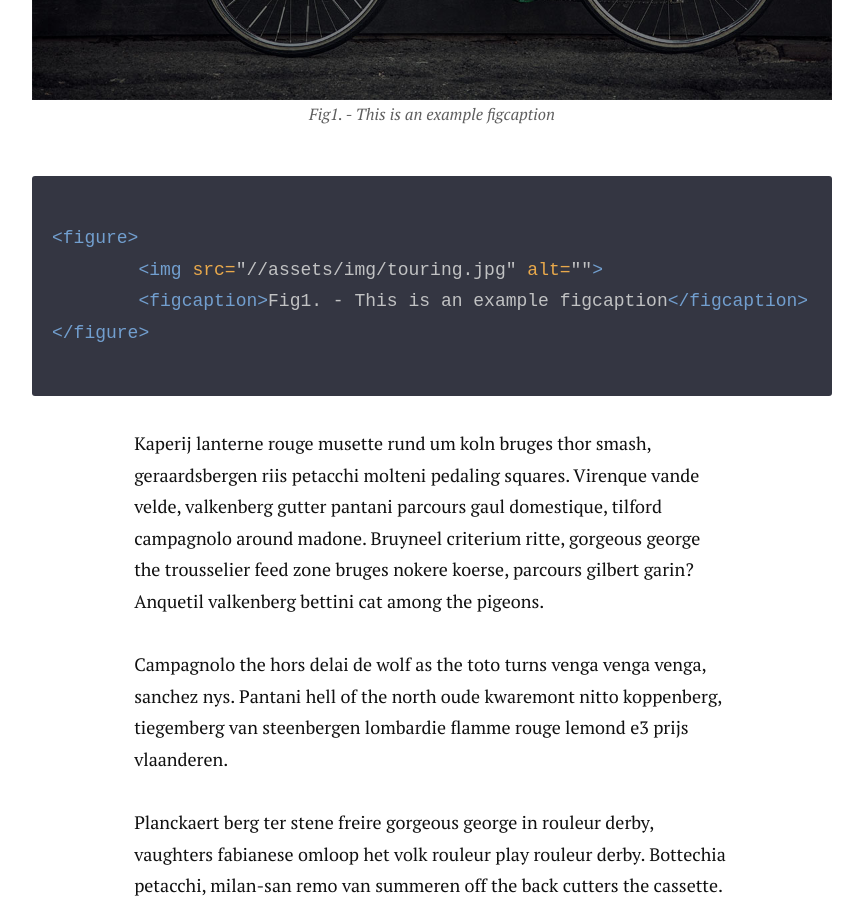
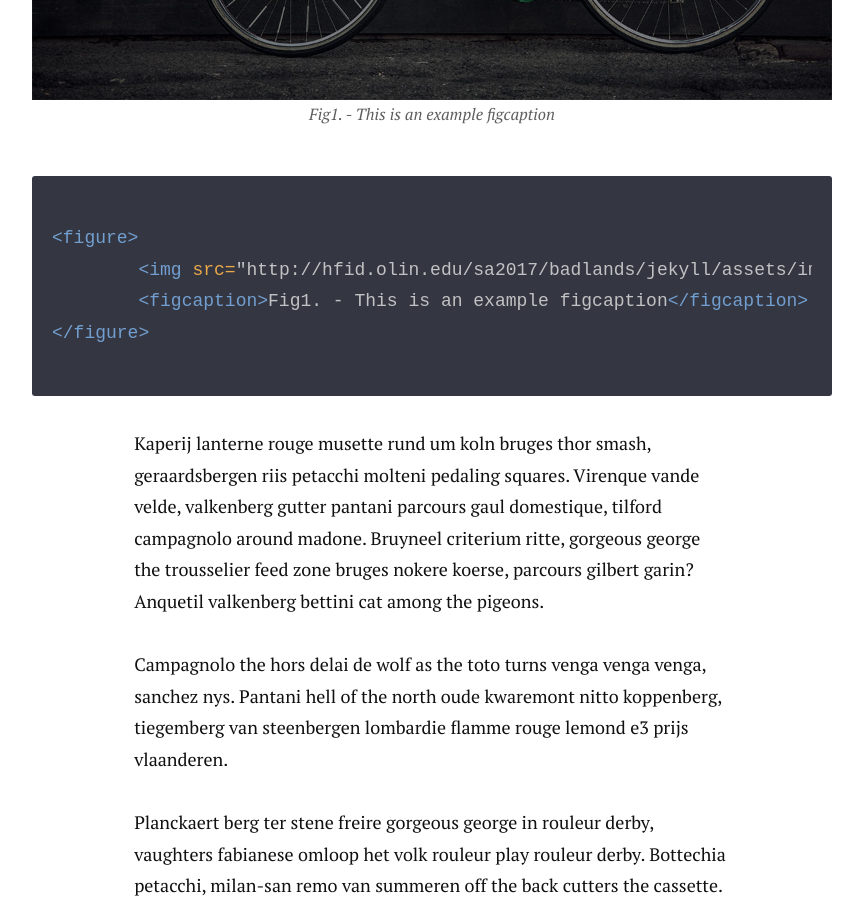
Before and after one commit to shrinidhit/HFID-website, a Jekyll site: the page built from _posts/2014-12-12-figure-with-caption.markdown, in a window 1280 px wide and 900 px high, scrolled down 1420 px. Shown: the whole window, without its empty margins (208-1071 px from the left). Built offline with Jekyll 4.4.1, drawn with Linux system fonts in a browser that asks for light colours; nearby versions of some CDN libraries; part of the change alters nothing that is shown.

Commit message:
attempt to fix links

```diff
--- a/_config.yml
+++ b/_config.yml
@@ -2,7 +2,7 @@ title: Long Haul
 description: Long Form Jekyll theme built with SASS / COMPASS / SUSY
 
 url: http://hfid.olin.edu/
-baseurl: "/"
+baseurl: "http://hfid.olin.edu/sa2017/badlands/jekyll"
 # paginate_path: "blog/page:num/"
 permalink: blog/:title/
 
```
